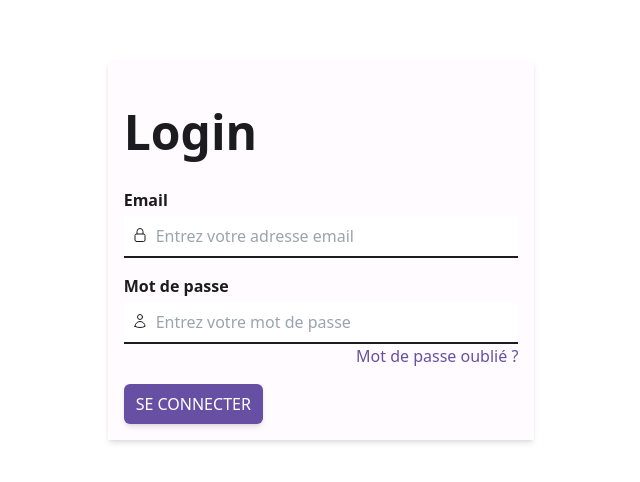
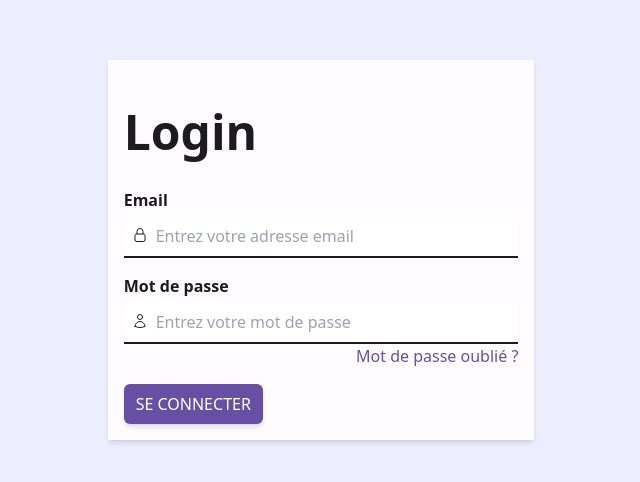
Before and after one commit to narisraz/bluetouch-nuxt, a Nuxt app: page /login in a window 1280 px wide. Shown: the part 150-632 px from the top of the page, without its empty margins (319-959 px from the left). Built offline with nearby package versions, Linux system fonts and the light colour scheme.

Commit message:
💄 Change surface color

```diff
--- a/tailwind.config.js
+++ b/tailwind.config.js
@@ -15,7 +15,7 @@ module.exports = {
       'on-surface': '#1C1B1F',
       'surface-variant': '#E7E0EC',
       'on-surface-variant': '#49454F',
-      background: '#FFFFFF',
+      background: '#ECEEFF',
       'on-background': '#1C1B1F'
     },
     extend: {},
```
